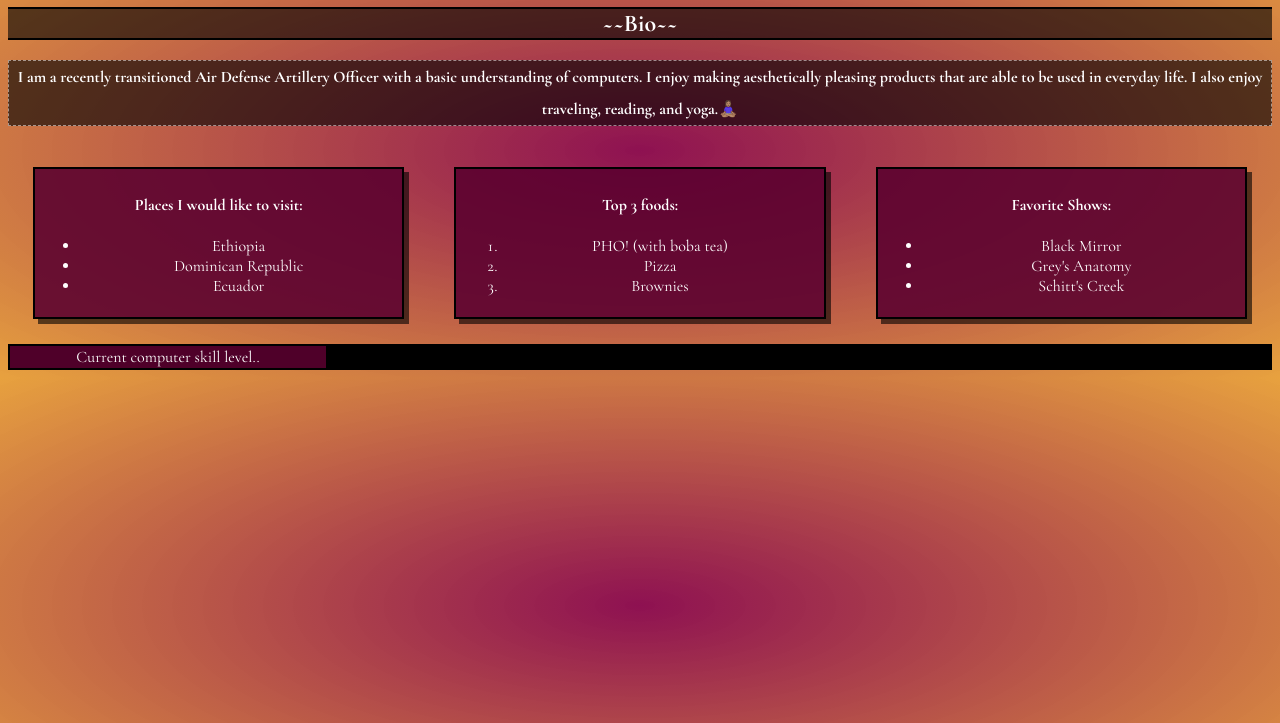
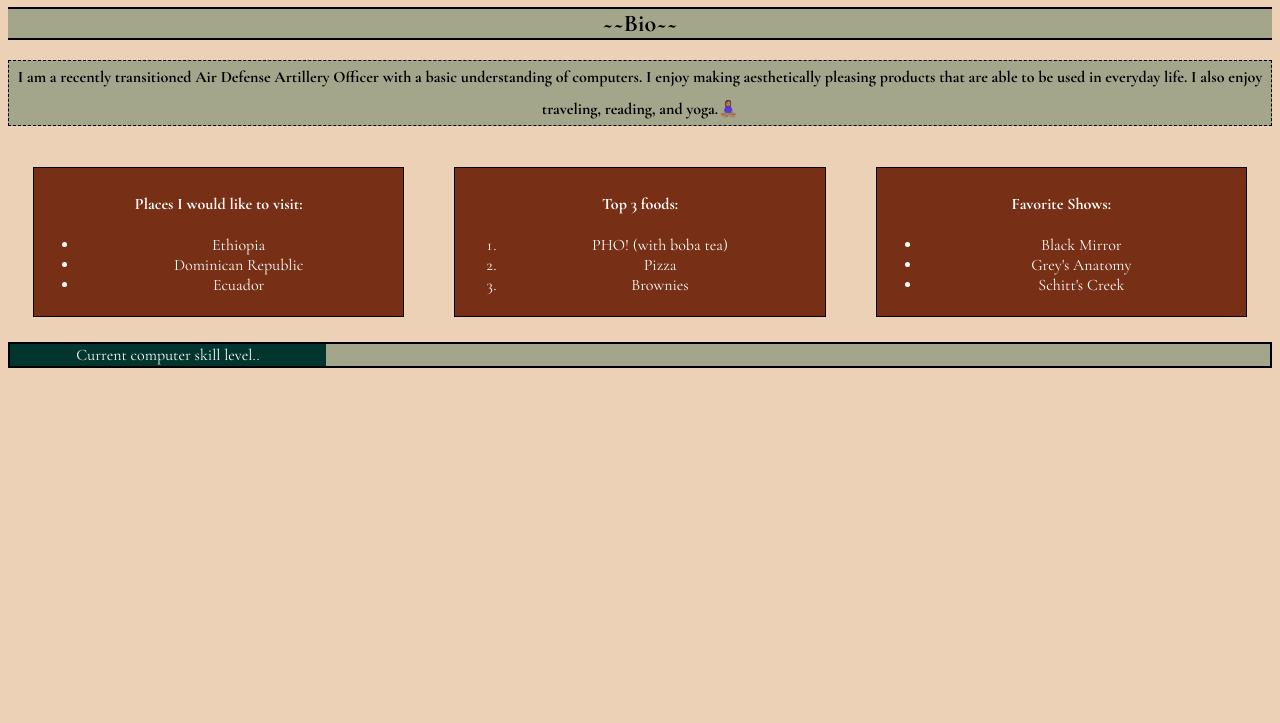
Before and after one commit to JGreinke/Cohort25, a plain HTML site: page index.html in a window 1280 px wide. Shown: the part 77-800 px from the top of the page. Drawn offline with nearby package versions, Linux system fonts and the light colour scheme.

Commit message:
Add files via upload

```diff
--- a/mystyle.css
+++ b/mystyle.css
@@ -9,29 +9,25 @@ body{
     background-color: rgba(205, 134, 63, 0.377);
     color: rgb(1, 53, 46);
     text-align: center;
-    background: #f7ce00d2;
-    background: -moz-radial-gradient(center, #f7ce00d2 0%, #860045ee 0%, #e28c13d0 100%);
-    background: -webkit-radial-gradient(center, #f7ce00d2 0%, #860045ee 0%, #e28c13d0 100%);
-    background: radial-gradient(ellipse at center, #f7ce00d2 0%, #860045ee 0%, #e28c13d0 100%);
 }
 h1{
-    background-color: black;
+    background-color: rgb(1, 53, 46);
     color: white;
     border: 1px solid black;
 }
 h2{
     border-top: 2px solid black;
     border-bottom: 2px solid black;
-    color: white;
-    background-color: rgba(0, 0, 0, 0.60);
+    color: black;
+    background-color: rgba(4, 68, 43, 0.308);
 }
 p{
     line-height: 2;
     font-size: 30;
     font-weight: 700;
-    color:white;
-    background-color: rgba(0, 0, 0, 0.6);
-    border: 1px dashed rgba(255, 255, 255, 0.5);
+    color:black;
+    background-color: rgba(4, 68, 43, 0.308);
+    border: 1px dashed black;
 }
 /*lists*/
 .lists{
@@ -39,21 +35,20 @@ p{
 }
 .list-item{
     width: 30%;
-    background-color: #5a002fe0;
+    background-color: rgb(119, 47, 21);
     color: white;
     padding: 5px;
     margin: 25px;
-    border: 2px solid black;
-    box-shadow: 5px 5px rgba(0, 0, 0, 0.6);
+    border: 1px solid black;
 }
 /*skill-level*/
 .outer{
     border: 2px solid black;
-    background-color: black;
+    background-color: rgb(4, 68, 43, 0.308);
 }
 .box{
     padding: 1px;
     width: calc(25% - 1px);
-    background-color: #5a002fe0;
+    background-color:rgb(1, 53, 46);
     color: white;
 }
```
